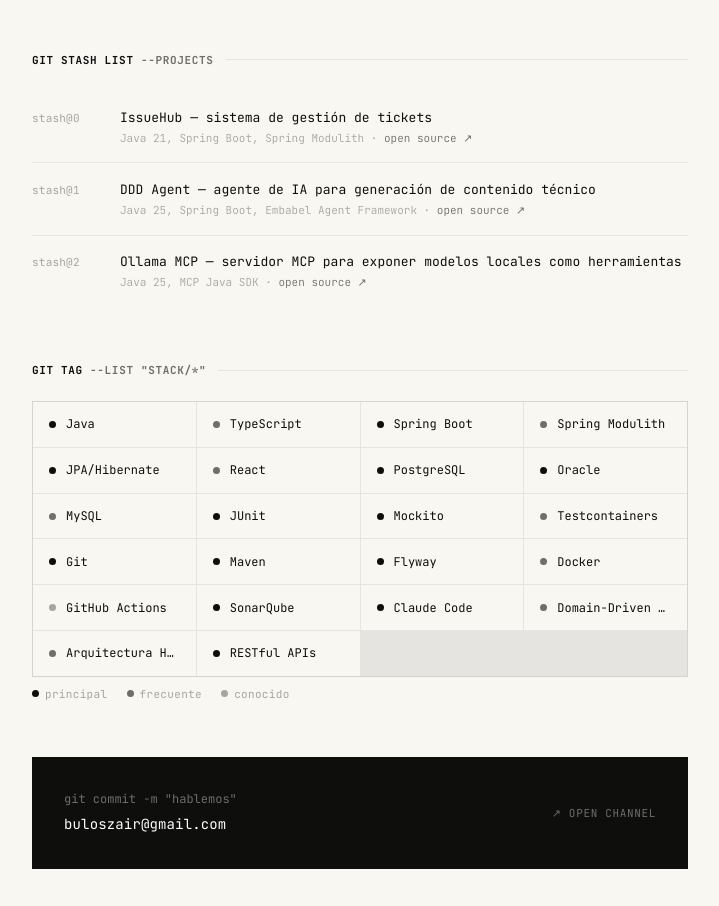
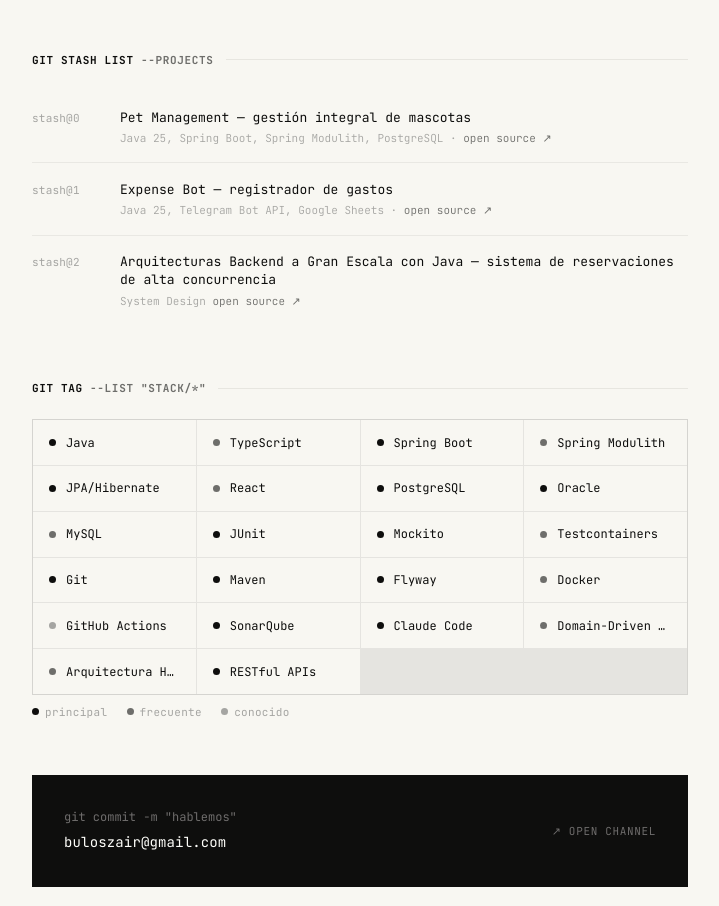
Before and after one commit to ZairBulos/zairbulos.github.io, a plain HTML site: page index.html in a window 1280 px wide. Shown: the part 985-1891 px from the top of the page, without its empty margins (280-999 px from the left). Drawn offline with Linux system fonts and the light colour scheme.

Commit message:
feat: projects

```diff
--- a/index.html
+++ b/index.html
@@ -637,58 +637,56 @@
         <ul class="log-list" aria-label="Proyectos open source">
           <li
             class="log-entry has-link"
-            data-url="https://github.com/ZairBulos/issuehub"
+            data-url="https://github.com/ZairBulos/pet-management"
             title="Ver repositorio en GitHub"
             role="button"
             tabindex="0"
-            aria-label="IssueHub — sistema de gestión de tickets (abre en GitHub)"
+            aria-label="Pet Management — gestión integral de la salud y el cuidado de mascotas (abre en GitHub)"
           >
             <span class="commit-hash" aria-hidden="true">stash@0</span>
             <div>
               <h2 class="commit-msg">
-                IssueHub — sistema de gestión de tickets
+                Pet Management — gestión integral de mascotas
               </h2>
               <p class="commit-meta">
-                Java 21, Spring Boot, Spring Modulith ·
+                Java 25, Spring Boot, Spring Modulith, PostgreSQL ·
                 <span class="date">open source ↗</span>
               </p>
             </div>
           </li>
           <li
             class="log-entry has-link"
-            data-url="https://github.com/ZairBulos/ddd-agent"
+            data-url="https://github.com/ZairBulos/expense-bot"
             title="Ver repositorio en GitHub"
             role="button"
             tabindex="0"
-            aria-label="DDD Agent — agente de IA para generación de contenido técnico (abre en GitHub)"
+            aria-label="Expense Bot — bot de telegram para registrar y organizar gastos personales (abre en GitHub)"
           >
             <span class="commit-hash" aria-hidden="true">stash@1</span>
             <div>
-              <h2 class="commit-msg">
-                DDD Agent — agente de IA para generación de contenido técnico
-              </h2>
+              <h2 class="commit-msg">Expense Bot — registrador de gastos</h2>
               <p class="commit-meta">
-                Java 25, Spring Boot, Embabel Agent Framework ·
+                Java 25, Telegram Bot API, Google Sheets ·
                 <span class="date">open source ↗</span>
               </p>
             </div>
           </li>
           <li
             class="log-entry has-link"
-            data-url="https://github.com/ZairBulos/ollama-mcp-server"
+            data-url="https://github.com/ZairBulos/arquitecturas-backend-a-gran-escala-con-java"
             title="Ver repositorio en GitHub"
             role="button"
             tabindex="0"
-            aria-label="Ollama MCP — servidor MCP para exponer modelos locales como herramientas (abre en GitHub)"
+            aria-label="Arquitecturas Backend a Gran Escala con Java — sistema de reservaciones de alta concurrencia (abre en GitHub)"
           >
             <span class="commit-hash" aria-hidden="true">stash@2</span>
             <div>
               <h2 class="commit-msg">
-                Ollama MCP — servidor MCP para exponer modelos locales como
-                herramientas
+                Arquitecturas Backend a Gran Escala con Java — sistema de
+                reservaciones de alta concurrencia
               </h2>
               <p class="commit-meta">
-                Java 25, MCP Java SDK ·
+                System Design
                 <span class="date">open source ↗</span>
               </p>
             </div>
```
